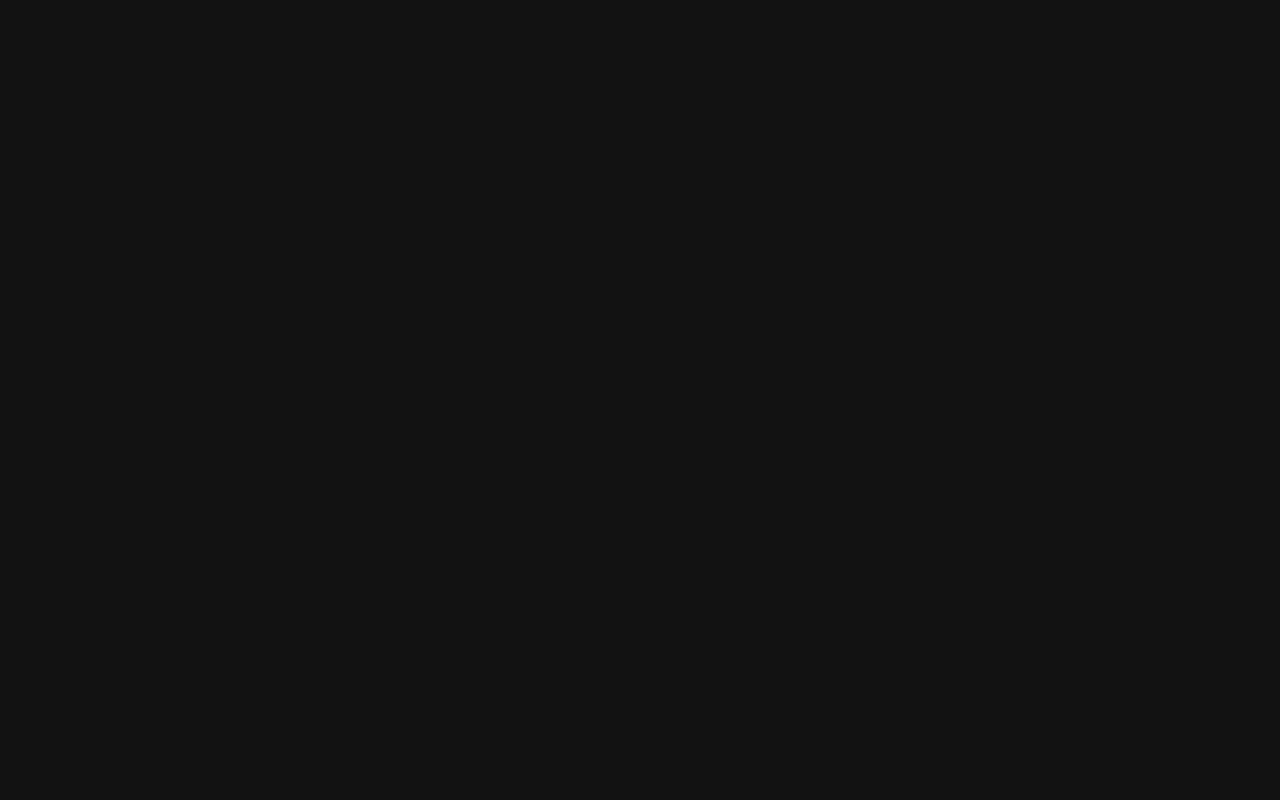
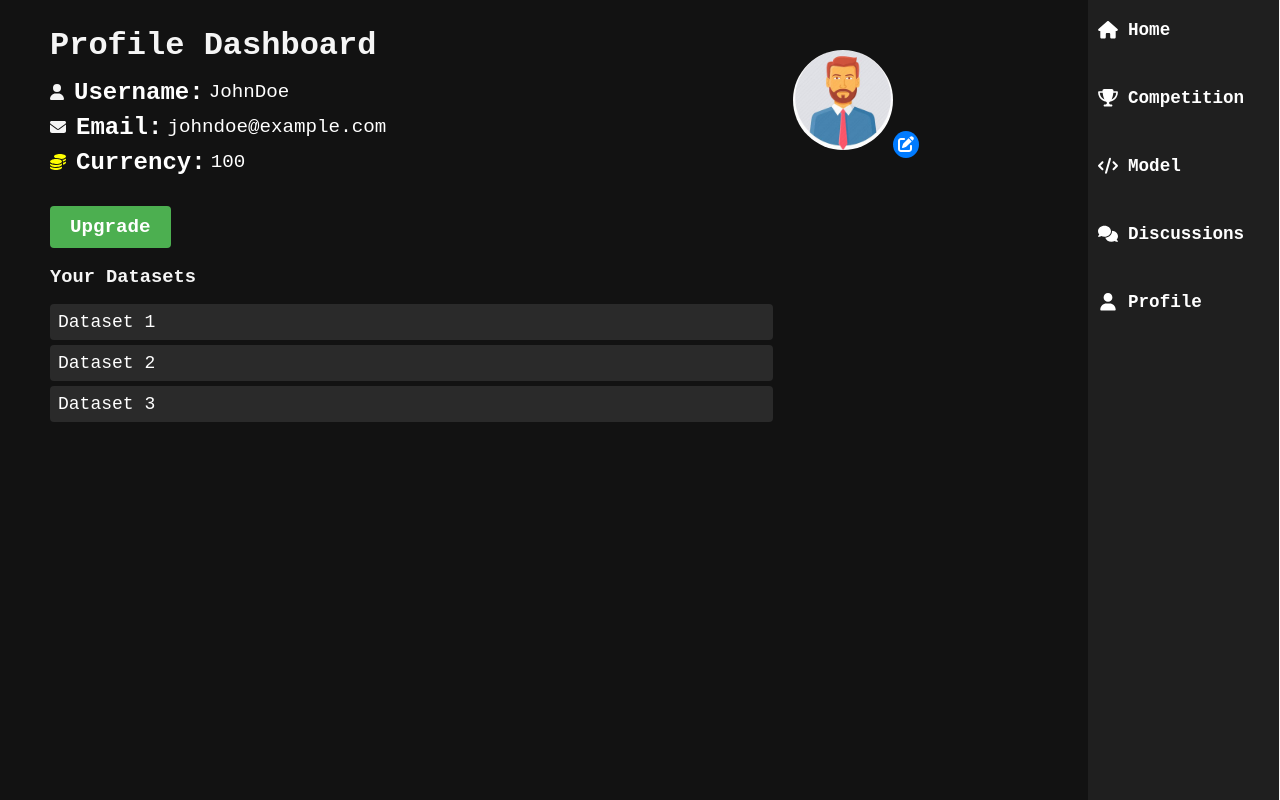
Before and after one commit to abhaykashyap31/Blockchain-based-Dataset-Marketplace, a React (Create React App) app in the folder Frontend/: page /profile in a window 1280 px wide. Before the commit this address had no page. Built offline with nearby package versions, Linux system fonts and the light colour scheme.

Commit message:
Profile page

```diff
--- a/Frontend/src/App.js
+++ b/Frontend/src/App.js
@@ -2,7 +2,7 @@ import { BrowserRouter as Router, Route,Routes } from 'react-router-dom';
 import './App.css';
 import HomePage from "./HomePage/Home";
 import DatasetsPage from "./Datasets/Dataset"
-
+import Profile from "./Profile/Profile"
 
 function App() {
   return (
@@ -11,6 +11,7 @@ function App() {
       <Routes>
       <Route path="/" element={<HomePage />} />
       <Route path="/datasets" element={<DatasetsPage />} />
+      <Route path="/profile" element={<Profile />} />
     </Routes>
     </Router>
     </>
--- /dev/null
+++ b/Frontend/src/Profile/Profile.css
@@ -0,0 +1,169 @@
+
+.whole {
+    display: flex;
+    width: 100%;
+    height: 100vh;
+    background-color: #121212;
+}
+
+/* Profile dashboard container */
+.profile-dashboard {
+    width: 100%;
+    margin-left: 50px; /* Takes up 75% of the width */
+    display: flex;
+    justify-content: flex-end; /* Aligns content to the right */
+}
+
+/* Sidebar styling */
+.sidebar {
+    width: auto; /* Reduced to 25% */
+    background-color: #1f1f1f;
+    color: #fff;
+    display: flex;
+    margin: auto;
+    right:0;
+    left:85%;
+    flex-direction: column;
+    align-items: flex-start;
+}
+
+.sidebar-links {
+    display: flex;
+    flex-direction: column;
+}
+
+.sidebar-link {
+    display: flex;
+    align-items: center;
+    padding: 10px;
+    background: none;
+    border: none;
+    color: #fff;
+    font-size: 1.1em;
+    cursor: pointer;
+    margin: 10px 0;
+    text-align: left;
+}
+
+.sidebar-link.active, .sidebar-link:hover {
+    color: whitesmoke;
+}
+
+.sidebar-icon {
+    margin-right: 10px;
+}
+
+/* Left section with user information */
+.left-section {
+    flex: 2;
+    margin-right: 20px;
+}
+
+.right-section {
+    flex: 1;
+    display: flex;
+    align-items: center;
+    justify-content: flex-end;
+}
+
+h2 {
+    margin-left:auto;
+    margin-right: auto;
+    margin-bottom: 15px;
+    color: whitesmoke;
+    font-family: 'Courier New', Courier, monospace;
+    font-weight: 900;
+    font-size: xx-large;
+}
+
+.user-info {
+    margin-bottom: 20px;
+}
+
+span{
+    font-size: larger;
+    font-family: 'Courier New', Courier, monospace;
+}
+
+.info-item {
+    display: flex;
+    align-items: center;
+    margin: 8px 0;
+}
+
+.icon {
+    margin-right: 10px;
+    color: whitesmoke;
+}
+
+.label {
+    font-weight: bold;
+    font-size: x-large;
+    margin-right: 5px;
+    font-family: 'Courier New', Courier, monospace;
+}
+
+.upgrade-button {
+    background-color: #4CAF50;
+    color: white;
+    padding: 10px 20px;
+    border: none;
+    font-family: 'Courier New', Courier, monospace;
+    font-weight: 800;
+    font-size: larger;
+    border-radius: 4px;
+    cursor: pointer;
+    font-weight: bold;
+    margin-top: 10px; /* Add this line */
+    align-self: flex-end; /* Optional: if you want to align it to the right */
+}
+
+.upgrade-button:hover {
+    background-color: #45a049;
+}
+
+.datasets-section h3 {
+    margin-bottom: 10px;
+    color: whitesmoke;
+    font-family: 'Courier New', Courier, monospace;
+}
+
+.datasets-section ul {
+    list-style-type: none;
+    padding: 0;
+}
+
+.datasets-section li {
+    background-color: #2a2a2a;
+    font-family: 'Courier New', Courier, monospace;
+    margin: 5px 0;
+    padding: 8px;
+    border-radius: 4px;
+}
+
+.profile-picture-container {
+    position: relative;
+}
+
+.profile-picture {
+    width: 100px;
+    margin-top:50px;
+    height: 100px;
+    border-radius: 50%;
+    object-fit: cover;
+}
+
+.edit-button {
+    bottom: 5px;
+    right: 5px;
+    background-color: #007bff;
+    color: white;
+    border: none;
+    border-radius: 50%;
+    padding: 5px;
+    cursor: pointer;
+}
+
+.edit-button:hover {
+    background-color: #0056b3;
+}
--- /dev/null
+++ b/Frontend/src/Profile/Profile.js
@@ -0,0 +1,108 @@
+import React, { useState } from 'react';
+import { FontAwesomeIcon } from '@fortawesome/react-fontawesome';
+import {
+    faHome,
+    faTrophy,
+    faCode,
+    faComments,
+    faUser,
+    faEnvelope,
+    faCoins,
+    faEdit
+} from '@fortawesome/free-solid-svg-icons';
+import './Profile.css';
+import def from './default-profile.jpeg';
+
+const ProfileDashboard = () => {
+    const [profilePicture, setProfilePicture] = useState(def); // Placeholder profile image
+    const [username] = useState('JohnDoe'); // Static username for now
+    const [email] = useState('johndoe@example.com'); // Static email for now
+    const [currency] = useState(100); // Example currency amount
+    const [datasets] = useState(['Dataset 1', 'Dataset 2', 'Dataset 3']); // Sample datasets
+
+    const handleProfilePictureChange = (event) => {
+        const file = event.target.files[0]; // Get the selected file
+        if (file) {
+            const reader = new FileReader();
+            reader.onloadend = () => {
+                setProfilePicture(reader.result); // Set the new profile picture
+            };
+            reader.readAsDataURL(file); // Read the file as a data URL
+        }
+    };
+
+    const sidebarLinks = [
+        { name: 'Home', icon: faHome, active: false },
+        { name: 'Competition', icon: faTrophy, active: false },
+        { name: 'Model', icon: faCode, active: false },
+        { name: 'Discussions', icon: faComments, active: false },
+        { name: 'Profile', icon: faUser, active: false }
+    ];
+
+    return (
+        <div className="whole">
+            <div className="sidebar">
+                <div className="sidebar-links">
+                    {sidebarLinks.map((link) => (
+                        <button
+                            key={link.name}
+                            className={`sidebar-link ${link.active ? 'active' : ''}`}
+                        >
+                            <FontAwesomeIcon icon={link.icon} className="sidebar-icon" />
+                            {link.name}
+                        </button>
+                    ))}
+                </div>
+            </div>
+            <div className="profile-dashboard">
+                <div className="left-section">
+                    <h2>Profile Dashboard</h2>
+                    <div className="user-info">
+                        <div className="info-item">
+                            <FontAwesomeIcon icon={faUser} className="icon" />
+                            <span className="label">Username:</span>
+                            <span>{username}</span>
+                        </div>
+                        <div className="info-item">
+                            <FontAwesomeIcon icon={faEnvelope} className="icon" />
+                            <span className="label">Email:</span>
+                            <span>{email}</span>
+                        </div>
+                        <div className="info-item">
+                            <FontAwesomeIcon icon={faCoins} className="icon" style={{ color: 'yellow' }} />
+                            <span className="label">Currency:</span>
+                            <span>{currency}</span>
+                        </div>
+                    </div>
+                    <button className="upgrade-button">Upgrade</button>
+                    <div className="datasets-section">
+                        <h3>Your Datasets</h3>
+                        <ul>
+                            {datasets.map((dataset, index) => (
+                                <li key={index}>{dataset}</li>
+                            ))}
+                        </ul>
+                    </div>
+                </div>
+                <div className="profile-picture-container">
+                        <img src={profilePicture} alt="Profile" className="profile-picture" />
+                        <input
+                            type="file"
+                            accept="image/*"
+                            onChange={handleProfilePictureChange}
+                            style={{ display: 'none' }} // Hide the default file input
+                            id="file-input"
+                        />
+                        <label htmlFor="file-input" className="edit-button">
+                            <FontAwesomeIcon icon={faEdit} />
+                        </label>
+                    </div>
+                <div className="right-section">
+
+                </div>
+            </div>
+        </div>
+    );
+};
+
+export default ProfileDashboard;
```
Also changed, not shown: Frontend/src/Profile/default-profile.jpeg (added).
